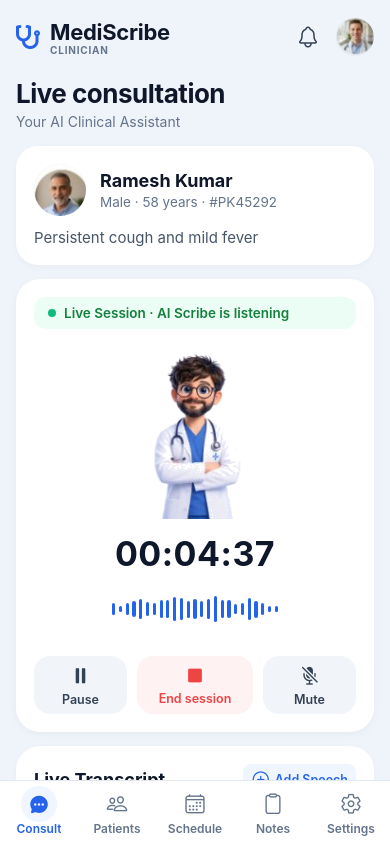
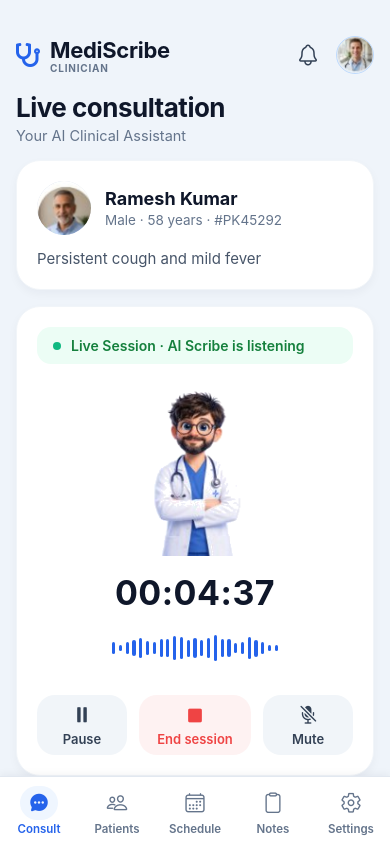
Before and after one commit to HarivaradarajaKV/Note_neo_mobile, a React Native app: screen /Consult in a window 390 px wide. Built offline with nearby package versions, Linux system fonts and the light colour scheme.

Commit message:
fix(layout): adjust mobile layouts with safe-area insets, dynamic tab bar padding, responsive spacing, and card dimensions

```diff
--- a/src/components/common/MobileHeader.tsx
+++ b/src/components/common/MobileHeader.tsx
@@ -1,5 +1,6 @@
 import React from 'react';
-import { View, Text, StyleSheet, TouchableOpacity, Image } from 'react-native';
+import { View, Text, StyleSheet, TouchableOpacity, Image, Platform } from 'react-native';
+import { useSafeAreaInsets } from 'react-native-safe-area-context';
 import { Ionicons } from '@expo/vector-icons';
 import { useMobileApp } from '../../context/MobileAppContext';
 
@@ -18,10 +19,12 @@ export const MobileHeader: React.FC<Props> = ({
   onBack,
   rightAction,
 }) => {
+  const insets = useSafeAreaInsets();
   const { currentUser, logout } = useMobileApp();
+  const topPad = Math.max(insets.top, Platform.OS === 'ios' ? 12 : 16);
 
   return (
-    <View style={styles.header}>
+    <View style={[styles.header, { paddingTop: topPad, height: 60 + topPad }]}>
       <View style={styles.leftContainer}>
         {showBack ? (
           <TouchableOpacity onPress={onBack} style={styles.backButton}>
@@ -52,7 +55,7 @@ export const MobileHeader: React.FC<Props> = ({
         ) : (
           <TouchableOpacity onPress={logout} style={styles.userProfile}>
             <Image
-              source={{ uri: currentUser.avatar }}
+              source={require('../../../assets/doctor-avatar.png')}
               style={styles.avatar}
             />
             <View style={styles.statusDot} />
@@ -65,7 +68,6 @@ export const MobileHeader: React.FC<Props> = ({
 
 const styles = StyleSheet.create({
   header: {
-    height: 64,
     backgroundColor: '#FFFFFF',
     flexDirection: 'row',
     alignItems: 'center',
@@ -100,12 +102,12 @@ const styles = StyleSheet.create({
     flex: 1,
   },
   title: {
-    fontSize: 17,
+    fontSize: 18,
     fontWeight: '700',
     color: '#0F172A',
   },
   subtitle: {
-    fontSize: 12,
+    fontSize: 12.5,
     color: '#64748B',
     marginTop: 1,
   },
@@ -122,6 +124,7 @@ const styles = StyleSheet.create({
     borderRadius: 18,
     borderWidth: 1.5,
     borderColor: '#3B82F6',
+    backgroundColor: '#E2E8F0',
   },
   statusDot: {
     position: 'absolute',
--- a/src/context/MobileAppContext.tsx
+++ b/src/context/MobileAppContext.tsx
@@ -261,6 +261,7 @@ export const MobileAppProvider: React.FC<{ children: React.ReactNode }> = ({ chi
       status: 'review_pending',
       transcript: diarizedTranscripts,
       insights: liveInsights,
+      note: generatedNote,
       soapNote: generatedNote,
     };
 
--- a/src/navigation/DoctorTabs.tsx
+++ b/src/navigation/DoctorTabs.tsx
@@ -1,6 +1,7 @@
 import React from 'react';
-import { View, StyleSheet } from 'react-native';
+import { View, StyleSheet, Platform } from 'react-native';
 import { createBottomTabNavigator } from '@react-navigation/bottom-tabs';
+import { useSafeAreaInsets } from 'react-native-safe-area-context';
 import { Ionicons } from '@expo/vector-icons';
 import { LiveConsultationScreen } from '../screens/consultation/LiveConsultationScreen';
 import { PatientsScreen } from '../screens/patients/PatientsScreen';
@@ -11,6 +12,9 @@ import { SettingsScreen } from '../screens/settings/SettingsScreen';
 const Tab = createBottomTabNavigator();
 
 export const DoctorTabs: React.FC = () => {
+  const insets = useSafeAreaInsets();
+  const bottomInset = Math.max(insets.bottom, Platform.OS === 'ios' ? 14 : 8);
+
   return (
     <Tab.Navigator
       initialRouteName="Consult"
@@ -22,17 +26,21 @@ export const DoctorTabs: React.FC = () => {
           backgroundColor: '#FFFFFF',
           borderTopColor: '#E2E8F0',
           borderTopWidth: 1,
-          height: 64,
-          paddingBottom: 8,
-          paddingTop: 6,
+          height: 60 + bottomInset,
+          paddingBottom: bottomInset,
+          paddingTop: 8,
+          elevation: 8,
+          shadowColor: '#0F172A',
+          shadowOffset: { width: 0, height: -2 },
+          shadowOpacity: 0.05,
+          shadowRadius: 8,
         },
         tabBarLabelStyle: {
-          fontSize: 12,
+          fontSize: 11.5,
           fontWeight: '600',
+          marginTop: 2,
         },
         tabBarIcon: ({ focused, color }) => {
-          let iconName: keyof typeof Ionicons.glyphMap = 'chatbubble-ellipses';
-
           if (route.name === 'Consult') {
             return (
               <View style={[styles.consultIconWrap, focused && styles.consultIconWrapFocused]}>
@@ -43,7 +51,10 @@ export const DoctorTabs: React.FC = () => {
                 />
               </View>
             );
-          } else if (route.name === 'Patients') {
+          }
+
+          let iconName: keyof typeof Ionicons.glyphMap = 'chatbubble-ellipses';
+          if (route.name === 'Patients') {
             iconName = focused ? 'people' : 'people-outline';
           } else if (route.name === 'Schedule') {
             iconName = focused ? 'calendar' : 'calendar-outline';
@@ -57,20 +68,40 @@ export const DoctorTabs: React.FC = () => {
         },
       })}
     >
-      <Tab.Screen name="Consult" component={LiveConsultationScreen} />
-      <Tab.Screen name="Patients" component={PatientsScreen} />
-      <Tab.Screen name="Schedule" component={ScheduleScreen} />
-      <Tab.Screen name="Notes" component={NotesListScreen} />
-      <Tab.Screen name="Settings" component={SettingsScreen} />
+      <Tab.Screen
+        name="Consult"
+        component={LiveConsultationScreen}
+        options={{ tabBarLabel: 'Consult' }}
+      />
+      <Tab.Screen
+        name="Patients"
+        component={PatientsScreen}
+        options={{ tabBarLabel: 'Patients' }}
+      />
+      <Tab.Screen
+        name="Schedule"
+        component={ScheduleScreen}
+        options={{ tabBarLabel: 'Schedule' }}
+      />
+      <Tab.Screen
+        name="Notes"
+        component={NotesListScreen}
+        options={{ tabBarLabel: 'Notes' }}
+      />
+      <Tab.Screen
+        name="Settings"
+        component={SettingsScreen}
+        options={{ tabBarLabel: 'Settings' }}
+      />
     </Tab.Navigator>
   );
 };
 
 const styles = StyleSheet.create({
   consultIconWrap: {
-    width: 36,
-    height: 36,
-    borderRadius: 18,
+    width: 38,
+    height: 34,
+    borderRadius: 17,
     alignItems: 'center',
     justifyContent: 'center',
   },
--- a/src/screens/consultation/LiveConsultationScreen.tsx
+++ b/src/screens/consultation/LiveConsultationScreen.tsx
@@ -9,8 +9,9 @@ import {
   Modal,
   ActivityIndicator,
   TextInput,
-  SafeAreaView,
+  Platform,
 } from 'react-native';
+import { useSafeAreaInsets } from 'react-native-safe-area-context';
 import { StatusBar } from 'expo-status-bar';
 import { Ionicons, FontAwesome5 } from '@expo/vector-icons';
 import { useMobileApp } from '../../context/MobileAppContext';
@@ -21,6 +22,7 @@ interface Props {
 }
 
 export const LiveConsultationScreen: React.FC<Props> = ({ navigation }) => {
+  const insets = useSafeAreaInsets();
   const {
     selectedPatient,
     isRecording,
@@ -40,15 +42,7 @@ export const LiveConsultationScreen: React.FC<Props> = ({ navigation }) => {
   const [newTurnText, setNewTurnText] = useState('');
   const [newTurnRole, setNewTurnRole] = useState<'Doctor' | 'Patient'>('Doctor');
 
-  const formatTimer = (totalSec: number) => {
-    const mins = Math.floor(totalSec / 60);
-    const secs = totalSec % 60;
-    return `${String(mins).padStart(2, '0')}:${String(secs).padStart(2, '0')}:${String(
-      Math.floor((totalSec * 10) % 60)
-    ).padStart(2, '0').slice(0, 2)}`;
-  };
-
-  // Standard timer format (MM:SS or HH:MM:SS) - in screenshot: "00:04:32"
+  // Format timer as HH:MM:SS or MM:SS - in screenshot: "00:04:32"
   const formatStandardTimer = (totalSec: number) => {
     const hrs = Math.floor(totalSec / 3600);
     const mins = Math.floor((totalSec % 3600) / 60);
@@ -82,13 +76,16 @@ export const LiveConsultationScreen: React.FC<Props> = ({ navigation }) => {
   };
 
   return (
-    <SafeAreaView style={styles.safeArea}>
+    <View style={[styles.rootContainer, { paddingTop: Math.max(insets.top, Platform.OS === 'ios' ? 12 : 24) }]}>
       <StatusBar style="dark" />
 
       {/* Main Scrollable Content */}
       <ScrollView
-        style={styles.container}
-        contentContainerStyle={styles.scrollContent}
+        style={styles.scrollView}
+        contentContainerStyle={[
+          styles.scrollContent,
+          { paddingBottom: Math.max(insets.bottom, 24) + 24 },
+        ]}
         showsVerticalScrollIndicator={false}
       >
         {/* Top MediScribe Header matching screenshot */}
@@ -379,31 +376,30 @@ export const LiveConsultationScreen: React.FC<Props> = ({ navigation }) => {
           </View>
         </Modal>
       )}
-    </SafeAreaView>
+    </View>
   );
 };
 
 const styles = StyleSheet.create({
-  safeArea: {
+  rootContainer: {
     flex: 1,
     backgroundColor: '#EFF4FA',
   },
-  container: {
+  scrollView: {
     flex: 1,
     backgroundColor: '#EFF4FA',
   },
   scrollContent: {
     paddingHorizontal: 16,
-    paddingTop: 8,
-    paddingBottom: 28,
+    paddingTop: 4,
   },
   /* Top MediScribe Header */
   topHeader: {
     flexDirection: 'row',
     alignItems: 'center',
     justifyContent: 'space-between',
-    paddingVertical: 10,
-    marginBottom: 8,
+    paddingVertical: 8,
+    marginBottom: 6,
   },
   brandContainer: {
     flexDirection: 'row',
@@ -443,6 +439,8 @@ const styles = StyleSheet.create({
     height: 38,
     borderRadius: 19,
     backgroundColor: '#E2E8F0',
+    borderWidth: 1.5,
+    borderColor: '#BFDBFE',
   },
   /* Title Section */
   titleSection: {
@@ -456,30 +454,32 @@ const styles = StyleSheet.create({
     letterSpacing: -0.5,
   },
   subtitle: {
-    fontSize: 14,
+    fontSize: 14.5,
     color: '#64748B',
     marginTop: 4,
   },
   /* Patient Details Card */
   patientCard: {
     backgroundColor: '#FFFFFF',
-    borderRadius: 22,
-    padding: 18,
-    marginBottom: 14,
-    shadowColor: '#000',
-    shadowOffset: { width: 0, height: 2 },
-    shadowOpacity: 0.03,
-    shadowRadius: 6,
+    borderRadius: 24,
+    padding: 20,
+    marginBottom: 16,
+    shadowColor: '#0F172A',
+    shadowOffset: { width: 0, height: 4 },
+    shadowOpacity: 0.04,
+    shadowRadius: 10,
     elevation: 2,
+    borderWidth: 1,
+    borderColor: '#F1F5F9',
   },
   patientTopRow: {
     flexDirection: 'row',
     alignItems: 'center',
   },
   patientAvatar: {
-    width: 52,
-    height: 52,
-    borderRadius: 26,
+    width: 54,
+    height: 54,
+    borderRadius: 27,
     backgroundColor: '#E2E8F0',
   },
   patientInfoColumn: {
@@ -500,28 +500,31 @@ const styles = StyleSheet.create({
   patientCondition: {
     fontSize: 15,
     color: '#475569',
-    marginTop: 12,
+    marginTop: 14,
+    lineHeight: 20,
   },
   /* Live Scribe Card */
   scribeCard: {
     backgroundColor: '#FFFFFF',
     borderRadius: 24,
-    padding: 18,
-    marginBottom: 14,
-    shadowColor: '#000',
-    shadowOffset: { width: 0, height: 2 },
+    padding: 20,
+    marginBottom: 16,
+    shadowColor: '#0F172A',
+    shadowOffset: { width: 0, height: 4 },
     shadowOpacity: 0.04,
-    shadowRadius: 8,
+    shadowRadius: 10,
     elevation: 2,
     alignItems: 'center',
+    borderWidth: 1,
+    borderColor: '#F1F5F9',
   },
   statusBanner: {
     flexDirection: 'row',
     alignItems: 'center',
     backgroundColor: '#ECFDF5',
-    borderRadius: 12,
-    paddingVertical: 8,
-    paddingHorizontal: 14,
+    borderRadius: 14,
+    paddingVertical: 10,
+    paddingHorizontal: 16,
     alignSelf: 'stretch',
   },
   statusBannerPaused: {
@@ -535,7 +538,7 @@ const styles = StyleSheet.create({
     height: 8,
     borderRadius: 4,
     backgroundColor: '#10B981',
-    marginRight: 8,
+    marginRight: 10,
   },
   statusDotPaused: {
     backgroundColor: '#F59E0B',
@@ -544,7 +547,7 @@ const styles = StyleSheet.create({
     backgroundColor: '#EF4444',
   },
   statusText: {
-    fontSize: 13.5,
+    fontSize: 14,
     fontWeight: '600',
     color: '#15803D',
   },
@@ -557,11 +560,11 @@ const styles = StyleSheet.create({
   characterContainer: {
     alignItems: 'center',
     justifyContent: 'center',
-    marginVertical: 10,
+    marginVertical: 12,
     height: 180,
   },
   characterImage: {
-    width: 130,
+    width: 125,
     height: 180,
     resizeMode: 'contain',
   },
@@ -571,6 +574,7 @@ const styles = StyleSheet.create({
     color: '#0F172A',
     letterSpacing: 0.5,
     marginVertical: 4,
+    textAlign: 'center',
   },
   /* Control Action Buttons Row */
   actionRow: {
@@ -579,13 +583,13 @@ const styles = StyleSheet.create({
     justifyContent: 'space-between',
     alignSelf: 'stretch',
     marginTop: 16,
-    gap: 10,
+    gap: 12,
   },
   actionBtn: {
     flex: 1,
-    height: 58,
+    height: 60,
     backgroundColor: '#F1F5F9',
-    borderRadius: 16,
+    borderRadius: 18,
     alignItems: 'center',
     justifyContent: 'center',
   },
@@ -593,7 +597,7 @@ const styles = StyleSheet.create({
     backgroundColor: '#E2E8F0',
   },
   actionBtnText: {
-    fontSize: 12.5,
+    fontSize: 13,
     fontWeight: '600',
     color: '#334155',
     marginTop: 4,
@@ -603,14 +607,14 @@ const styles = StyleSheet.create({
   },
   endSessionBtn: {
     flex: 1.25,
-    height: 58,
+    height: 60,
     backgroundColor: '#FEF2F2',
-    borderRadius: 16,
+    borderRadius: 18,
     alignItems: 'center',
     justifyContent: 'center',
   },
   endSessionText: {
-    fontSize: 12.5,
+    fontSize: 13,
     fontWeight: '600',
     color: '#EF4444',
     marginTop: 4,
@@ -619,19 +623,21 @@ const styles = StyleSheet.create({
   transcriptCard: {
     backgroundColor: '#FFFFFF',
     borderRadius: 24,
-    padding: 18,
-    marginBottom: 14,
-    shadowColor: '#000',
-    shadowOffset: { width: 0, height: 2 },
-    shadowOpacity: 0.03,
-    shadowRadius: 6,
+    padding: 22,
+    marginBottom: 16,
+    shadowColor: '#0F172A',
+    shadowOffset: { width: 0, height: 4 },
+    shadowOpacity: 0.04,
+    shadowRadius: 10,
     elevation: 2,
+    borderWidth: 1,
+    borderColor: '#F1F5F9',
   },
   transcriptCardHeader: {
     flexDirection: 'row',
     alignItems: 'center',
     justifyContent: 'space-between',
-    marginBottom: 16,
+    marginBottom: 18,
   },
   transcriptCardTitle: {
     fontSize: 18,
@@ -642,9 +648,9 @@ const styles = StyleSheet.create({
     flexDirection: 'row',
     alignItems: 'center',
     gap: 4,
-    paddingHorizontal: 8,
-    paddingVertical: 4,
-    borderRadius: 8,
+    paddingHorizontal: 10,
+    paddingVertical: 5,
+    borderRadius: 10,
     backgroundColor: '#EFF6FF',
   },
   addTurnToggleText: {
@@ -667,7 +673,7 @@ const styles = StyleSheet.create({
   },
   roleTogglePill: {
     paddingHorizontal: 12,
-    paddingVertical: 5,
+    paddingVertical: 6,
     borderRadius: 14,
     backgroundColor: '#E2E8F0',
   },
@@ -689,7 +695,7 @@ const styles = StyleSheet.create({
   },
   textInput: {
     flex: 1,
-    height: 40,
+    height: 42,
     backgroundColor: '#FFFFFF',
     borderRadius: 10,
     paddingHorizontal: 12,
@@ -699,8 +705,8 @@ const styles = StyleSheet.create({
     borderColor: '#CBD5E1',
   },
   sendTurnBtn: {
-    width: 38,
-    height: 38,
+    width: 42,
+    height: 42,
     borderRadius: 10,
     backgroundColor: '#2563EB',
     alignItems: 'center',
@@ -710,7 +716,7 @@ const styles = StyleSheet.create({
     marginTop: 4,
   },
   turnBlock: {
-    marginBottom: 16,
+    marginBottom: 18,
   },
   speakerLabel: {
     fontSize: 14.5,
@@ -721,21 +727,23 @@ const styles = StyleSheet.create({
   turnSpeechText: {
     fontSize: 15,
     color: '#1E293B',
-    lineHeight: 22,
+    lineHeight: 23,
   },
   /* Security Banner */
   securityBanner: {
     backgroundColor: '#ECFDF5',
     borderRadius: 14,
-    paddingVertical: 12,
+    paddingVertical: 14,
     paddingHorizontal: 16,
     alignItems: 'center',
     marginBottom: 20,
+    borderWidth: 1,
+    borderColor: '#D1FAE5',
   },
   securityBannerText: {
-    fontSize: 13,
+    fontSize: 13.5,
     fontWeight: '600',
-    color: '#166534',
+    color: '#15803D',
   },
   /* Modals */
   modalOverlay: {
@@ -747,23 +755,23 @@ const styles = StyleSheet.create({
   },
   modalCard: {
     backgroundColor: '#FFFFFF',
-    borderRadius: 20,
-    padding: 22,
+    borderRadius: 22,
+    padding: 24,
     width: '100%',
     maxWidth: 380,
     alignItems: 'center',
   },
   modalIconWrap: {
-    width: 56,
-    height: 56,
-    borderRadius: 28,
+    width: 58,
+    height: 58,
+    borderRadius: 29,
     backgroundColor: '#EFF6FF',
     alignItems: 'center',
     justifyContent: 'center',
-    marginBottom: 14,
+    marginBottom: 16,
   },
   modalTitle: {
-    fontSize: 18,
+    fontSize: 19,
     fontWeight: '700',
     color: '#0F172A',
     marginBottom: 8,
@@ -774,7 +782,7 @@ const styles = StyleSheet.create({
     color: '#64748B',
     textAlign: 'center',
     lineHeight: 20,
-    marginBottom: 20,
+    marginBottom: 22,
   },
   modalActions: {
     flexDirection: 'row',
@@ -783,8 +791,8 @@ const styles = StyleSheet.create({
   },
   modalCancelBtn: {
     flex: 1,
-    height: 46,
-    borderRadius: 12,
+    height: 48,
+    borderRadius: 14,
     backgroundColor: '#F1F5F9',
     alignItems: 'center',
     justifyContent: 'center',
@@ -795,9 +803,9 @@ const styles = StyleSheet.create({
     color: '#475569',
   },
   modalConfirmBtn: {
-    flex: 1.2,
-    height: 46,
-    borderRadius: 12,
+    flex: 1.25,
+    height: 48,
+    borderRadius: 14,
     backgroundColor: '#2563EB',
     alignItems: 'center',
     justifyContent: 'center',
@@ -809,8 +817,8 @@ const styles = StyleSheet.create({
   },
   processingCard: {
     backgroundColor: '#FFFFFF',
-    borderRadius: 20,
-    padding: 28,
+    borderRadius: 22,
+    padding: 30,
     alignItems: 'center',
     maxWidth: 340,
   },
--- a/src/screens/dashboard/DashboardScreen.tsx
+++ b/src/screens/dashboard/DashboardScreen.tsx
@@ -179,7 +179,7 @@ const styles = StyleSheet.create({
   },
   scrollContent: {
     padding: 16,
-    paddingBottom: 32,
+    paddingBottom: 96,
   },
   heroCard: {
     backgroundColor: '#FFFFFF',
--- a/src/screens/notes/NotesListScreen.tsx
+++ b/src/screens/notes/NotesListScreen.tsx
@@ -125,7 +125,7 @@ const styles = StyleSheet.create({
   listContent: {
     padding: 16,
     paddingTop: 8,
-    paddingBottom: 32,
+    paddingBottom: 96,
   },
   card: {
     marginBottom: 10,
--- a/src/screens/patients/PatientsScreen.tsx
+++ b/src/screens/patients/PatientsScreen.tsx
@@ -291,7 +291,7 @@ const styles = StyleSheet.create({
   listContent: {
     padding: 16,
     paddingTop: 8,
-    paddingBottom: 32,
+    paddingBottom: 96,
   },
   patientCard: {
     marginBottom: 10,
--- a/src/screens/review/ClinicalNoteReviewScreen.tsx
+++ b/src/screens/review/ClinicalNoteReviewScreen.tsx
@@ -27,7 +27,9 @@ export const ClinicalNoteReviewScreen: React.FC<Props> = ({ route, navigation })
 
   const [activeTab, setActiveTab] = useState<'soap' | 'transcript' | 'rx'>('soap');
 
-  if (!session || !session.note) {
+  const effectiveNote = session?.note || session?.soapNote;
+
+  if (!session || !effectiveNote) {
     return (
       <View style={styles.container}>
         <MobileHeader title="Clinical Note Review" showBack onBack={() => navigation.goBack()} />
@@ -36,8 +38,8 @@ export const ClinicalNoteReviewScreen: React.FC<Props> = ({ route, navigation })
           <Text style={styles.emptyTitle}>No Note Ready for Review</Text>
           <Text style={styles.emptySubtitle}>Start or complete a live consultation to review clinical documentation.</Text>
           <ActionButton
-            title="Go to Dashboard"
-            onPress={() => navigation.navigate('Dashboard')}
+            title="Go to Live Consultation"
+            onPress={() => navigation.navigate('LiveConsultation')}
             style={{ marginTop: 16 }}
           />
         </View>
@@ -45,7 +47,8 @@ export const ClinicalNoteReviewScreen: React.FC<Props> = ({ route, navigation })
     );
   }
 
-  const { note, patient, transcript, doctor } = session;
+  const note = effectiveNote;
+  const { patient, transcript, doctor } = session;
   const isApproved = session.status === 'approved' || note.status === 'approved';
 
   const handleApprove = () => {
--- a/src/screens/schedule/ScheduleScreen.tsx
+++ b/src/screens/schedule/ScheduleScreen.tsx
@@ -252,7 +252,7 @@ const styles = StyleSheet.create({
   },
   content: {
     padding: 16,
-    paddingBottom: 32,
+    paddingBottom: 96,
   },
   card: {
     marginBottom: 10,
--- a/src/screens/settings/SettingsScreen.tsx
+++ b/src/screens/settings/SettingsScreen.tsx
@@ -113,7 +113,7 @@ const styles = StyleSheet.create({
   },
   content: {
     padding: 16,
-    paddingBottom: 36,
+    paddingBottom: 96,
   },
   profileCard: {
     flexDirection: 'row',
```
